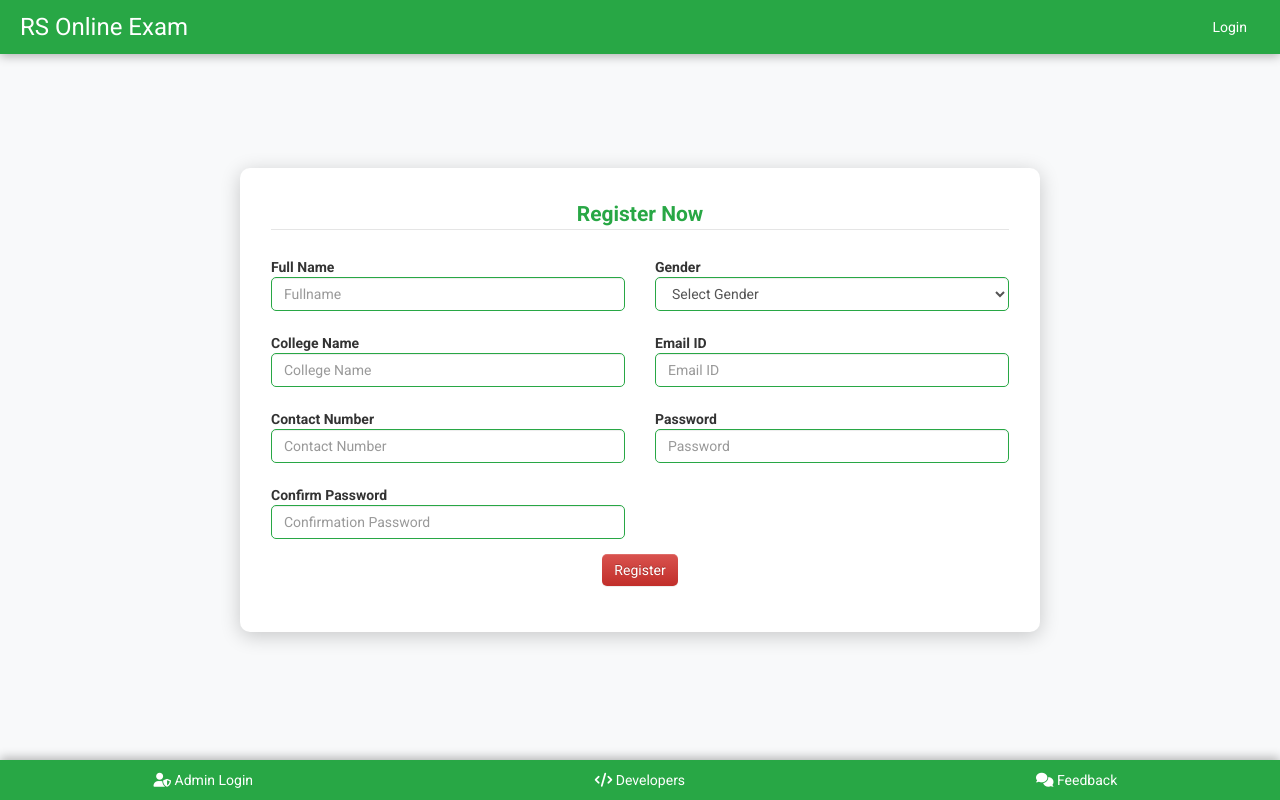
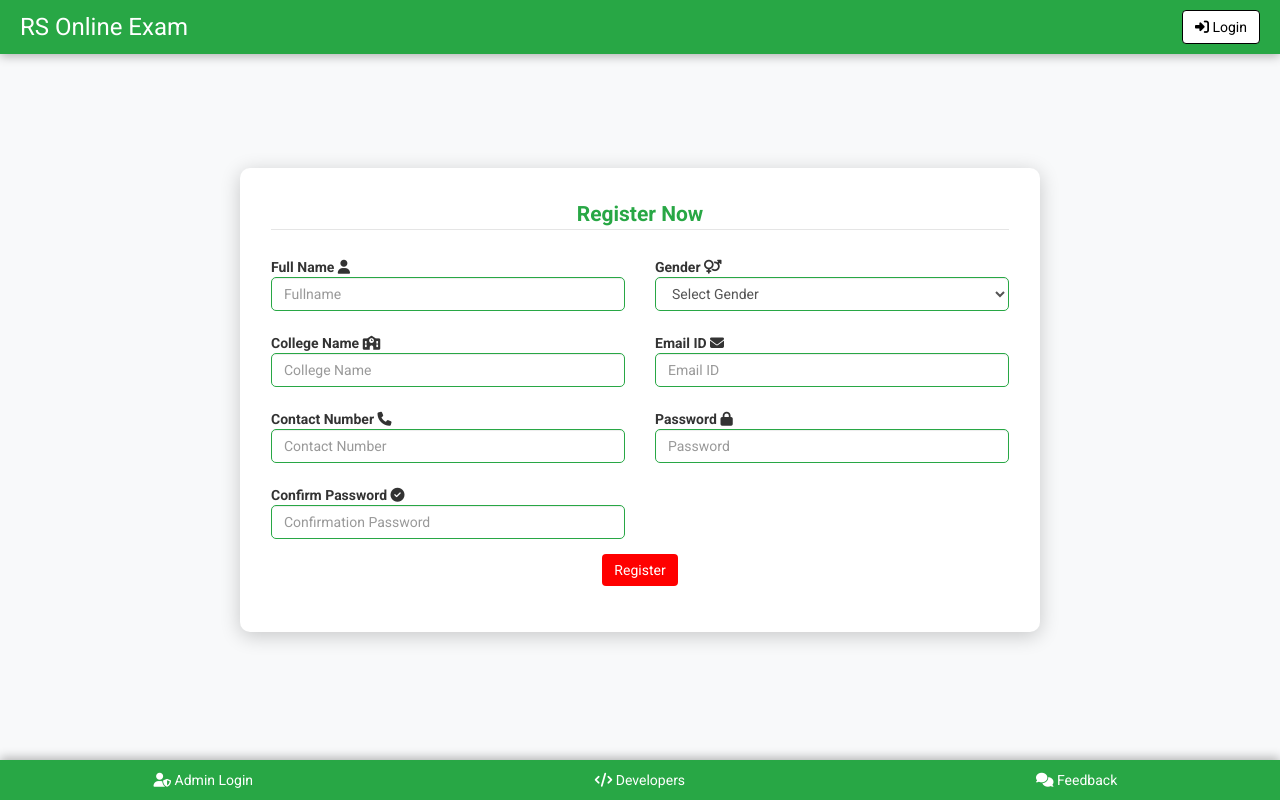
Before and after one commit to mangkanor1103/5, a PHP site: page /video_feed/ in a window 1280 px wide. Run offline with PHP 8.4, Linux system fonts and the light colour scheme.

Commit message:
`Updated index.php to include Font Awesome 6.4.2 and Bootstrap Icons, added custom CSS styles for buttons and input fields.`

```diff
--- a/index.php
+++ b/index.php
@@ -11,6 +11,10 @@
     <script src="js/bootstrap.min.js" type="text/javascript"></script>
     <link href='http://fonts.googleapis.com/css?family=Roboto:400,700,300' rel='stylesheet' type='text/css'>
     <link rel="stylesheet" href="https://cdnjs.cloudflare.com/ajax/libs/font-awesome/6.0.0-beta3/css/all.min.css" />
+    <!-- Font Awesome -->
+<link rel="stylesheet" href="https://cdnjs.cloudflare.com/ajax/libs/font-awesome/6.4.2/css/all.min.css">
+<!-- Bootstrap Icons -->
+<link rel="stylesheet" href="https://cdn.jsdelivr.net/npm/bootstrap-icons/font/bootstrap-icons.css">
 
     <style>
         body {
@@ -92,6 +96,29 @@
             width: 100%;
             box-shadow: 0 -2px 10px rgba(0, 0, 0, 0.3);
         }
+        .btn-custom {
+    background-color: white !important;
+    color: black !important;
+    border: 1px solid black;
+}
+.btn:hover {
+    background-color: #218838 !important; /* Darker green */
+    transform: scale(1.05); /* Slightly increase size */
+    transition: all 0.3s ease-in-out;
+}
+.btn-register {
+    background-color: red !important; /* Green */
+    border: none;
+    color: white !important;
+    transition: background-color 0.3s, transform 0.3s;
+}
+
+.btn-register:hover {
+    background-color: #218838 !important; /* Darker Green */
+    transform: scale(1.05);
+}
+
+
         .footer a {
             color: white;
             text-decoration: none;
@@ -139,7 +166,9 @@
 
     <div class="header">
         <h1>RS Online Exam</h1>
-        <a href="#" class="btn btn-light" data-toggle="modal" data-target="#myModal" style="color:white;">Login</a>
+        <a href="#" class="btn btn-custom" data-toggle="modal" data-target="#myModal">
+    <i class="fa fa-sign-in-alt"></i> Login
+</a>
     </div>
 
     <div class="container">
@@ -150,11 +179,13 @@
 
                     <div class="row">
                         <div class="col-md-6 form-row">
-                            <label class="control-label" for="name">Full Name</label>
+                        <label class="control-label" for="name">Full Name</label>
+                        <span class="input-group-text"><i class="fa fa-user"></i></span>
                             <input id="name" name="name" placeholder="Fullname" class="form-control" type="text" required>
                         </div>
                         <div class="col-md-6 form-row">
                             <label class="control-label" for="gender">Gender</label>
+                            <span class="input-group-text"><i class="fa fa-venus-mars"></i></span>
                             <select id="gender" name="gender" class="form-control" required>
                                 <option value="">Select Gender</option>
                                 <option value="M">Male</option>
@@ -166,10 +197,12 @@
                     <div class="row">
                         <div class="col-md-6 form-row">
                             <label class="control-label" for="college">College Name</label>
+                            <span class="input-group-text"><i class="fa fa-school"></i></span>
                             <input id="college" name="college" placeholder="College Name" class="form-control" type="text" required>
                         </div>
                         <div class="col-md-6 form-row">
                             <label class="control-label" for="email">Email ID</label>
+                            <span class="input-group-text"><i class="fa fa-envelope"></i></span>
                             <input id="email" name="email" placeholder="Email ID" class="form-control" type="email" required>
                         </div>
                     </div>
@@ -177,10 +210,12 @@
                     <div class="row">
                         <div class="col-md-6 form-row">
                             <label class="control-label" for="mob">Contact Number</label>
+                            <span class="input-group-text"><i class="fa fa-phone"></i></span>
                             <input id="mob" name="mob" placeholder="Contact Number" class="form-control" type="number" required>
                         </div>
                         <div class="col-md-6 form-row">
                             <label class="control-label" for="password">Password</label>
+                            <span class="input-group-text"><i class="fa fa-lock"></i></span>
                             <input id="password" name="password" placeholder="Password" class="form-control" type="password" required>
                         </div>
                     </div>
@@ -188,12 +223,13 @@
                     <div class="row">
                         <div class="col-md-6 form-row">
                             <label class="control-label" for="cpassword">Confirm Password</label>
+                            <span class="input-group-text"><i class="fa fa-check-circle"></i></span>
                             <input id="cpassword" name="cpassword" placeholder="Confirmation Password" class="form-control" type="password" required>
                         </div>
                     </div>
 
                     <div class="form-group text-center">
-                        <input type="submit" class="btn btn-danger" value="Register"/>
+                        <input type="submit" class="btn btn-register" value="Register"/>
                     </div>
                 </fieldset>
             </form>
```
Also changed, not shown: 2 other files.
